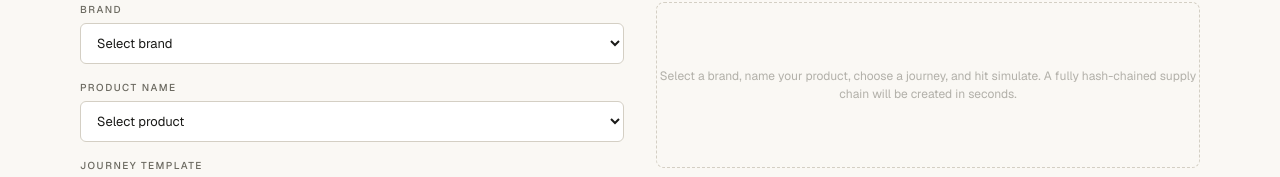
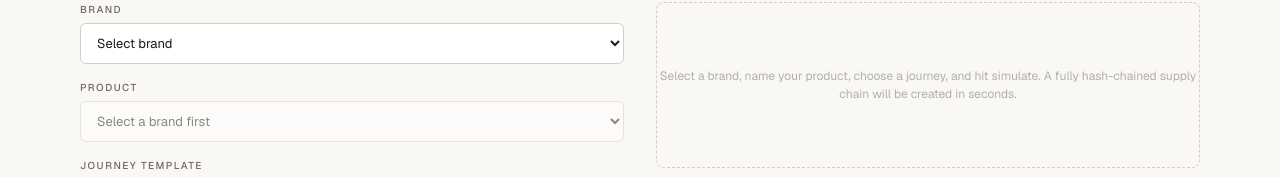
Before and after one commit to 4KInc/genuproof, a Next.js app: page /integrations in a window 1280 px wide. Shown: the part 1469-1646 px from the top of the page. Built offline with nearby package versions, Linux system fonts and the light colour scheme.

Commit message:
fix: load registered products dynamically in simulation panel
Replace hardcoded product dropdown with dynamic list fetched from
/api/products/list based on selected brand.

```diff
--- a/src/app/integrations/page.tsx
+++ b/src/app/integrations/page.tsx
@@ -260,11 +260,13 @@ export default function IntegrationsPage() {
 function SimulationPanel() {
   const [brandId, setBrandId] = useState("");
   const [brands, setBrands] = useState<Array<{ id: string; name: string }>>([]);
+  const [products, setProducts] = useState<Array<{ name: string; category?: string }>>([]);
   const [productName, setProductName] = useState("");
   const [journey, setJourney] = useState("luxury_watch");
   const [simulating, setSimulating] = useState(false);
   const [simResult, setSimResult] = useState<Record<string, unknown> | null>(null);
   const [brandsLoaded, setBrandsLoaded] = useState(false);
+  const [productsLoading, setProductsLoading] = useState(false);
 
   // Load brands on first interaction
   const loadBrands = async () => {
@@ -274,10 +276,38 @@ function SimulationPanel() {
       const data = await res.json();
       if (res.ok && data.brands) {
         setBrands(data.brands);
-        if (data.brands.length > 0) setBrandId(data.brands[0].id);
+        if (data.brands.length > 0) {
+          const firstId = data.brands[0].id;
+          setBrandId(firstId);
+          loadProducts(firstId);
+        }
       }
     } catch {}
     setBrandsLoaded(true);
+  };
+
+  const loadProducts = async (bid: string) => {
+    setProductsLoading(true);
+    setProductName("");
+    try {
+      const res = await fetch(`/api/products/list?brandId=${bid}`);
+      const data = await res.json();
+      if (res.ok && data.products) {
+        setProducts(data.products.map((p: Record<string, unknown>) => ({
+          name: p.name as string,
+          category: p.category as string | undefined,
+        })));
+      } else {
+        setProducts([]);
+      }
+    } catch { setProducts([]); }
+    finally { setProductsLoading(false); }
+  };
+
+  const handleBrandChange = (bid: string) => {
+    setBrandId(bid);
+    if (bid) loadProducts(bid);
+    else { setProducts([]); setProductName(""); }
   };
 
   const runSimulation = async () => {
@@ -318,7 +348,7 @@ function SimulationPanel() {
           <label className="text-[10px] font-medium tracking-[0.15em] uppercase text-muted-foreground mb-1.5 block">Brand</label>
           <select
             value={brandId}
-            onChange={(e) => setBrandId(e.target.value)}
+            onChange={(e) => handleBrandChange(e.target.value)}
             onFocus={loadBrands}
             className="w-full px-3 py-2.5 text-[13px] bg-card border border-border focus:outline-none focus:ring-2 focus:ring-primary/20 focus:border-primary/50 transition-all cursor-pointer rounded-md"
           >
@@ -329,43 +359,34 @@ function SimulationPanel() {
           </select>
         </div>
         <div>
-          <label className="text-[10px] font-medium tracking-[0.15em] uppercase text-muted-foreground mb-1.5 block">Product Name</label>
+          <label className="text-[10px] font-medium tracking-[0.15em] uppercase text-muted-foreground mb-1.5 block">Product</label>
           <select
             value={productName}
             onChange={(e) => setProductName(e.target.value)}
-            className="w-full px-3 py-2.5 text-[13px] bg-card border border-border focus:outline-none focus:ring-2 focus:ring-primary/20 focus:border-primary/50 transition-all cursor-pointer rounded-md"
+            disabled={!brandId || productsLoading}
+            className="w-full px-3 py-2.5 text-[13px] bg-card border border-border focus:outline-none focus:ring-2 focus:ring-primary/20 focus:border-primary/50 transition-all cursor-pointer rounded-md disabled:opacity-50"
           >
-            <option value="">Select product</option>
-            <optgroup label="Watches">
-              <option value="Platinum Perpetual Calendar">Platinum Perpetual Calendar</option>
-              <option value="Royal Oak Offshore 44mm">Royal Oak Offshore 44mm</option>
-              <option value="Nautilus Moon Phase">Nautilus Moon Phase</option>
-              <option value="Santos Chronograph">Santos Chronograph</option>
-              <option value="Speedmaster Professional">Speedmaster Professional</option>
-            </optgroup>
-            <optgroup label="Handbags">
-              <option value="Birkin 35 Togo Leather">Birkin 35 Togo Leather</option>
-              <option value="Classic Flap Caviar Medium">Classic Flap Caviar Medium</option>
-              <option value="Bamboo Top Handle">Bamboo Top Handle</option>
-              <option value="Puzzle Bag Small">Puzzle Bag Small</option>
-            </optgroup>
-            <optgroup label="Jewelry">
-              <option value="Serpentine Gold Cuff">Serpentine Gold Cuff</option>
-              <option value="Trinity Ring Platinum">Trinity Ring Platinum</option>
-              <option value="Alhambra Diamond Necklace">Alhambra Diamond Necklace</option>
-            </optgroup>
-            <optgroup label="Fragrances">
-              <option value="Oud Royale EDP 100ml">Oud Royale EDP 100ml</option>
-              <option value="Rose Absolute Parfum 50ml">Rose Absolute Parfum 50ml</option>
-            </optgroup>
-            <optgroup label="Electronics">
-              <option value="Studio Headphones Pro">Studio Headphones Pro</option>
-              <option value="Wireless Speaker Reference">Wireless Speaker Reference</option>
-            </optgroup>
-            <optgroup label="Pharmaceuticals">
-              <option value="Insulin Pen 100U/mL">Insulin Pen 100U/mL</option>
-              <option value="Cardiac Stent Model X">Cardiac Stent Model X</option>
-            </optgroup>
+            <option value="">{productsLoading ? "Loading products..." : products.length === 0 ? (brandId ? "No products found" : "Select a brand first") : "Select product"}</option>
+            {(() => {
+              const grouped = new Map<string, string[]>();
+              for (const p of products) {
+                const cat = p.category || "Other";
+                if (!grouped.has(cat)) grouped.set(cat, []);
+                grouped.get(cat)!.push(p.name);
+              }
+              if (grouped.size <= 1) {
+                return products.map((p) => (
+                  <option key={p.name} value={p.name}>{p.name}</option>
+                ));
+              }
+              return [...grouped.entries()].map(([cat, names]) => (
+                <optgroup key={cat} label={cat}>
+                  {names.map((name) => (
+                    <option key={name} value={name}>{name}</option>
+                  ))}
+                </optgroup>
+              ));
+            })()}
           </select>
         </div>
         <div>
```
